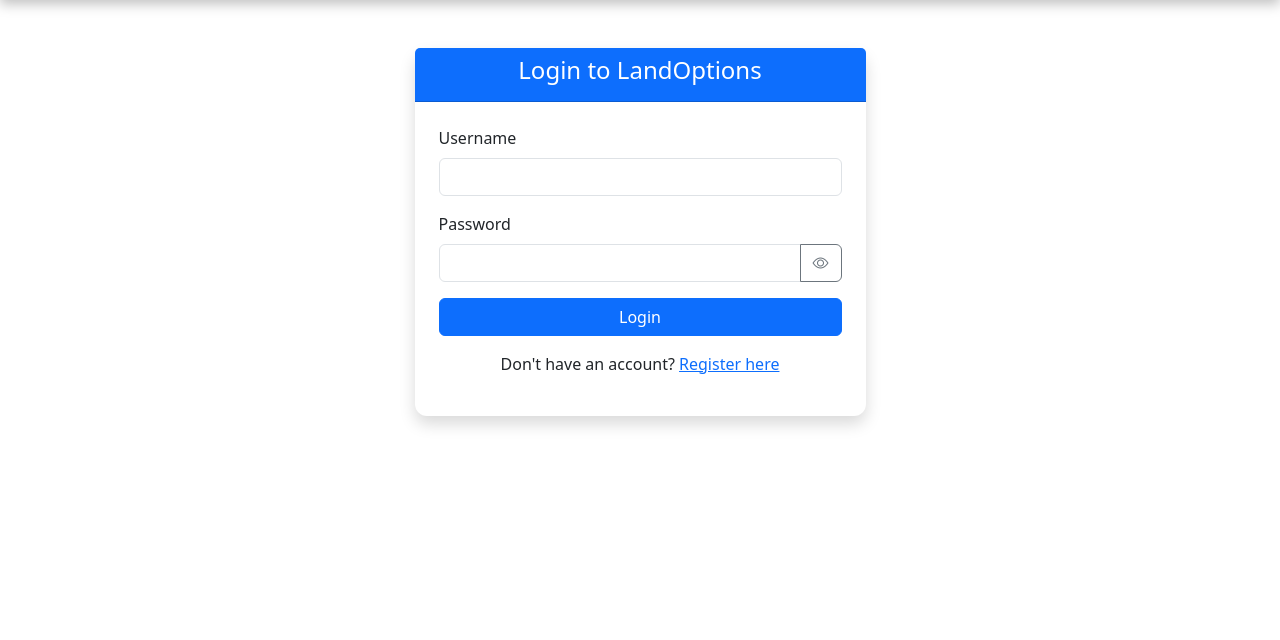
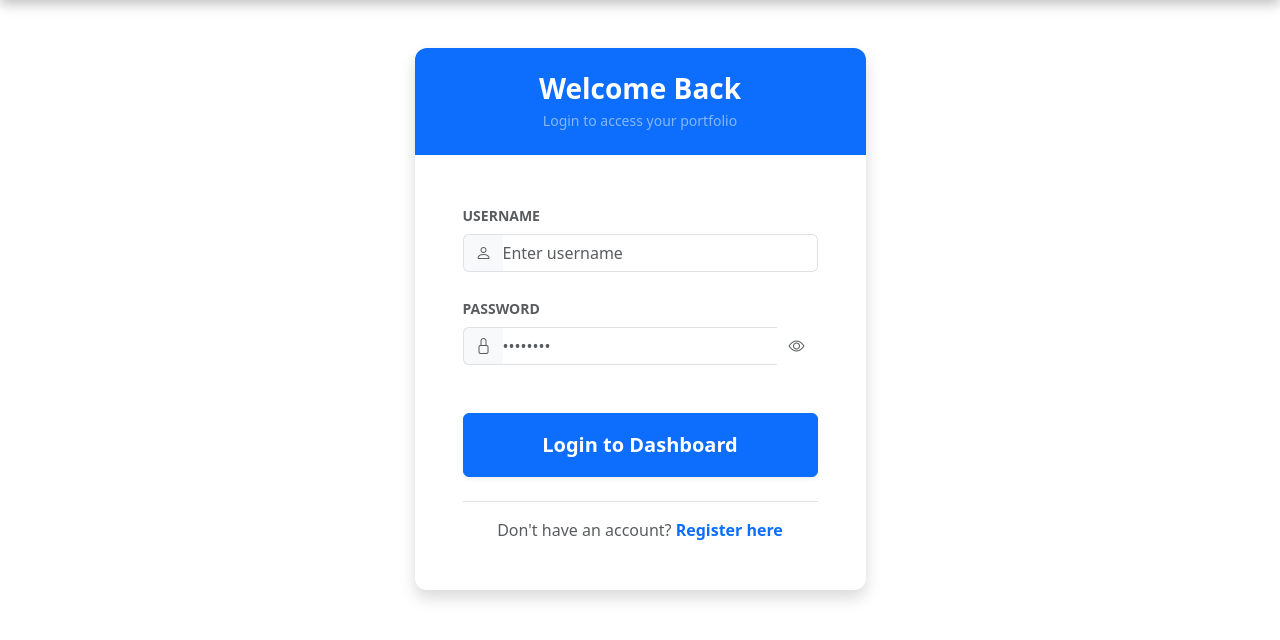
Before and after one commit to parthmistry903/land-options-trading, a Flask app: page /login in a window 1280 px wide. Shown: the part 56-696 px from the top of the page. Run offline with Flask 3, Linux system fonts and the light colour scheme.

Commit message:
Enhance login form layout and styling

```diff
--- a/templates/login.html
+++ b/templates/login.html
@@ -2,41 +2,44 @@
 {% block title %}Login - LandOptions{% endblock %}
 {% block content %}
 <div class="row justify-content-center mt-5">
-    <div class="col-md-5">
-        <div class="card shadow">
-            <div class="card-header bg-primary text-white text-center">
-                <h4>Login to LandOptions</h4>
+    <div class="col-12 col-md-8 col-lg-5">
+        <div class="card shadow border-0 overflow-hidden">
+            <div class="card-header bg-primary text-white text-center py-4 border-0">
+                <h3 class="mb-0 fw-bold">Welcome Back</h3>
+                <p class="mb-0 text-white-50 small mt-1">Login to access your portfolio</p>
             </div>
-            <div class="card-body p-4">
+            <div class="card-body p-4 p-md-5">
                 <form method="POST">
-                    <div class="mb-3">
-                        <label class="form-label">Username</label>
-                        <input type="text" name="username" class="form-control" required>
+                    <div class="mb-4">
+                        <label class="form-label text-muted small text-uppercase fw-bold">Username</label>
+                        <div class="input-group">
+                            <span class="input-group-text bg-light border-end-0"><i class="bi bi-person text-muted"></i></span>
+                            <input type="text" name="username" class="form-control border-start-0 ps-0" placeholder="Enter username" required>
+                        </div>
                     </div>
-                    <div class="mb-3">
-                        <label class="form-label">Password</label>
+                    <div class="mb-5">
+                        <label class="form-label text-muted small text-uppercase fw-bold">Password</label>
                         <div class="input-group">
-                            <input type="password" name="password" id="passwordInput" class="form-control" required>
-                            <button class="btn btn-outline-secondary" type="button" id="togglePassword">
-                                <i class="bi bi-eye" id="eyeIcon"></i>
+                            <span class="input-group-text bg-light border-end-0"><i class="bi bi-lock text-muted"></i></span>
+                            <input type="password" name="password" id="passwordInput" class="form-control border-start-0 border-end-0 ps-0" placeholder="••••••••" required>
+                            <button class="btn btn-light border border-start-0" type="button" id="togglePassword">
+                                <i class="bi bi-eye text-muted" id="eyeIcon"></i>
                             </button>
                         </div>
                     </div>
-                    <button type="submit" class="btn btn-primary w-100">Login</button>
+                    <button type="submit" class="btn btn-primary w-100 py-3 fw-bold fs-5 shadow-sm">Login to Dashboard</button>
                 </form>
-                <div class="text-center mt-3">
-                    <p>Don't have an account? <a href="{{ url_for('register') }}">Register here</a></p>
+                <div class="text-center mt-4 pt-3 border-top">
+                    <p class="text-muted mb-0">Don't have an account? <a href="{{ url_for('register') }}" class="fw-bold text-decoration-none">Register here</a></p>
                 </div>
             </div>
         </div>
     </div>
 </div>
-
 <script>
     document.getElementById('togglePassword').addEventListener('click', function () {
         const passwordInput = document.getElementById('passwordInput');
         const eyeIcon = document.getElementById('eyeIcon');
-
         if (passwordInput.type === 'password') {
             passwordInput.type = 'text';
             eyeIcon.classList.remove('bi-eye');
```
